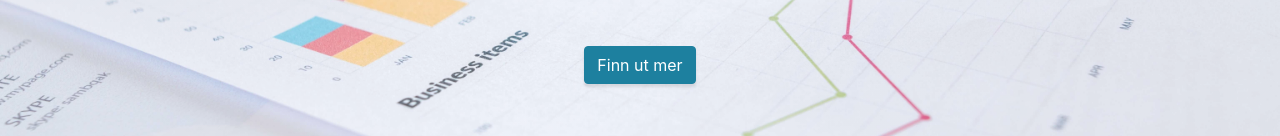
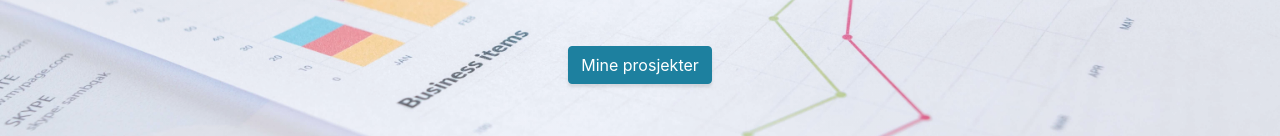
Before and after one commit to drammen94/portefoolje, a website with bundled scripts: page index.html in a window 1280 px wide. Shown: the part 431-567 px from the top of the page. Built offline with nearby package versions, Linux system fonts and the light colour scheme.

Commit message:
update index
update first button

```diff
--- a/index.html
+++ b/index.html
@@ -53,7 +53,7 @@
       <h3 class="mb-5">
         <em>Maskinlæring, automatisering og digitalisering</em>
       </h3>
-      <a class="btn btn-primary btn-xl js-scroll-trigger" href="#portfolio">Finn ut mer</a>
+      <a class="btn btn-primary btn-xl js-scroll-trigger" href="#portfolio">Mine prosjekter</a>
     </div>
     <div class="overlay"></div>
   </header>
```
